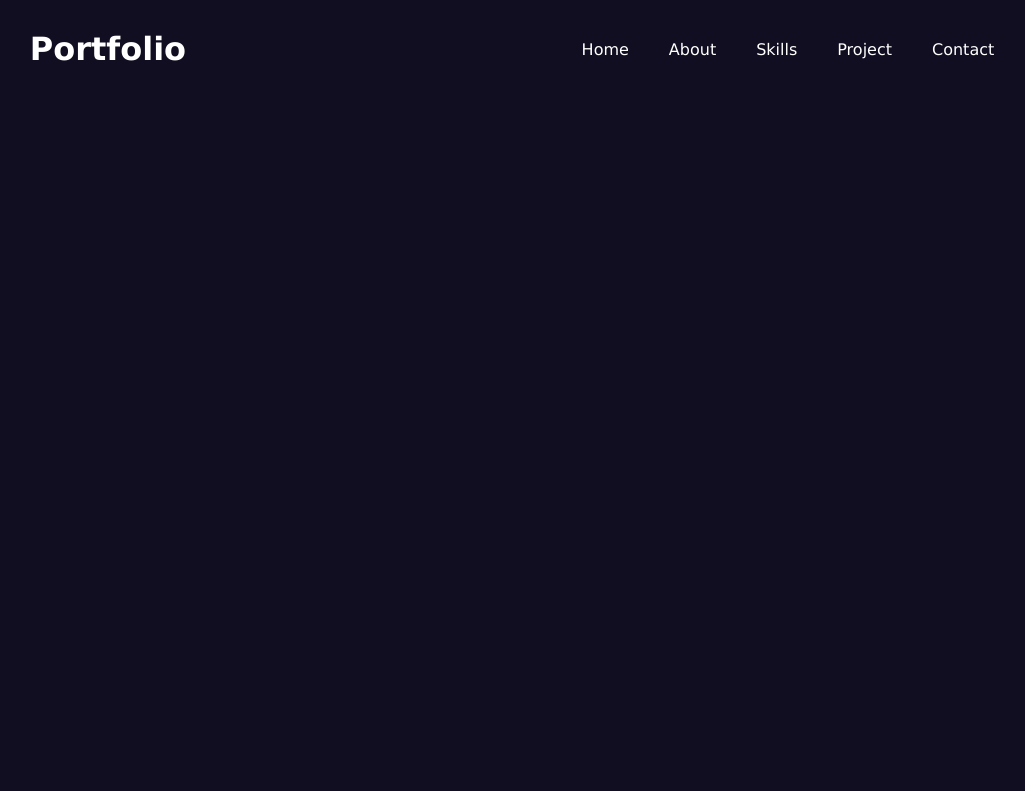
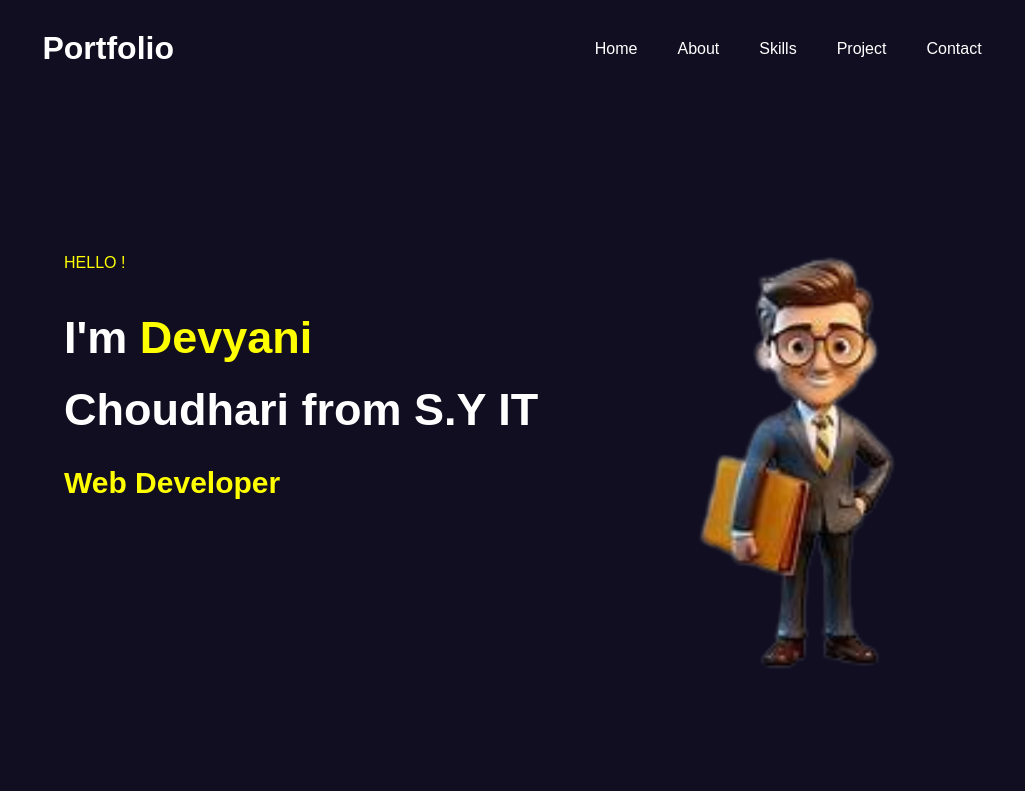
Before and after one commit to devyani001/GDSC, a plain HTML site: page index.html in a window 1280 px wide. Shown: the whole page, without its empty margins (128-1153 px from the left). Drawn offline with Linux system fonts and the light colour scheme.

Commit message:
header page completed

```diff
--- a/index.html
+++ b/index.html
@@ -27,6 +27,24 @@
         </div>
 
     </div>
+
+
+    <header>
+        <div class="container">
+            <div class="box" id="left">
+                <p style="color: yellow;">HELLO !</p>
+                <h1 class="heading">I'm <span style="color: yellow;">Devyani</span></h1>
+                <h1 class="surname">Choudhari from S.Y IT</h1>
+                <p class="webdev">Web Developer</p>
+            </div>
+            <div class="box" id="right">
+                <img src="download.png" alt="">
+            </div>
+        </div>
+    </header>
+
+
+
 </body>
 
 </html>
--- a/port.css
+++ b/port.css
@@ -4,7 +4,7 @@ body{
     box-sizing: border-box;
     background-color: rgb(16, 14, 32);
     color: #fff;
-    font-family: Verdana, Geneva, Tahoma, sans-serif;
+    font-family: 'poppins', sans-serif;
 }
 
 h1{
@@ -43,3 +43,47 @@ li:hover{
 .right-box{
     border: 1px solid none;
 }
+
+
+/* head section */
+
+.container{
+    border: 1px solid none;
+    display: flex;
+    flex-wrap: wrap;
+    justify-content: center;
+    /* gap: 500px; */
+    height: 50vh;
+    padding: 150px 0;
+}
+
+.box{
+    border: 1px solid none;
+    height: 45vh;
+}
+
+#left{
+    width: 40%;
+    /* letter-spacing: 1px; */
+    /* word-spacing: 2px; */
+}
+
+#right{
+    width: 30%;
+}
+
+.heading{
+    margin:  40px 0 0 0;
+    font-size: 45px;
+}
+
+.surname{
+    font-size: 45px;
+    margin:  20px 0 0 0;
+}
+
+.webdev{
+    font-size: 30px;
+    font-weight: 600;
+    color: yellow;
+}
```
Also changed, not shown: download.png (added).
